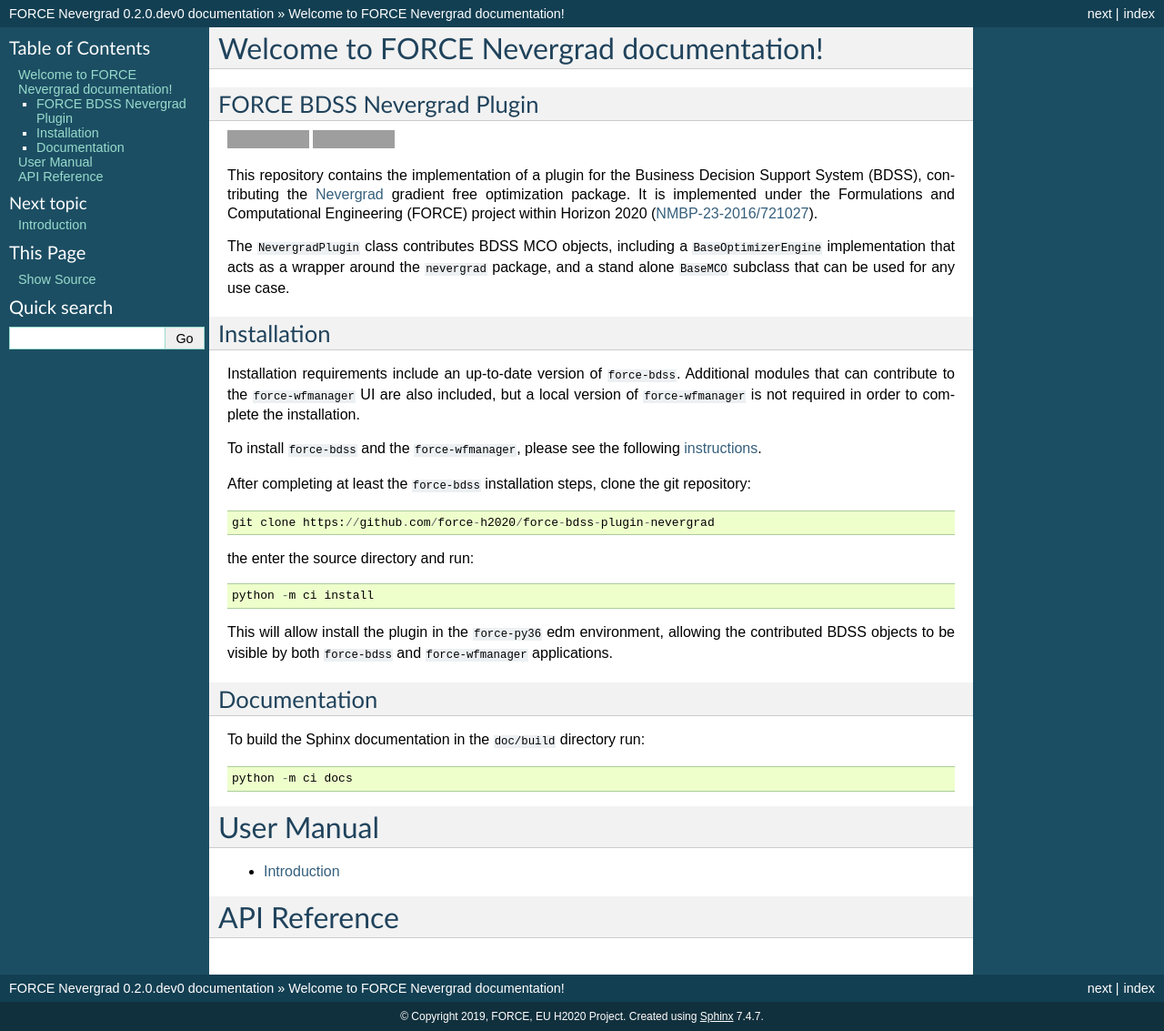
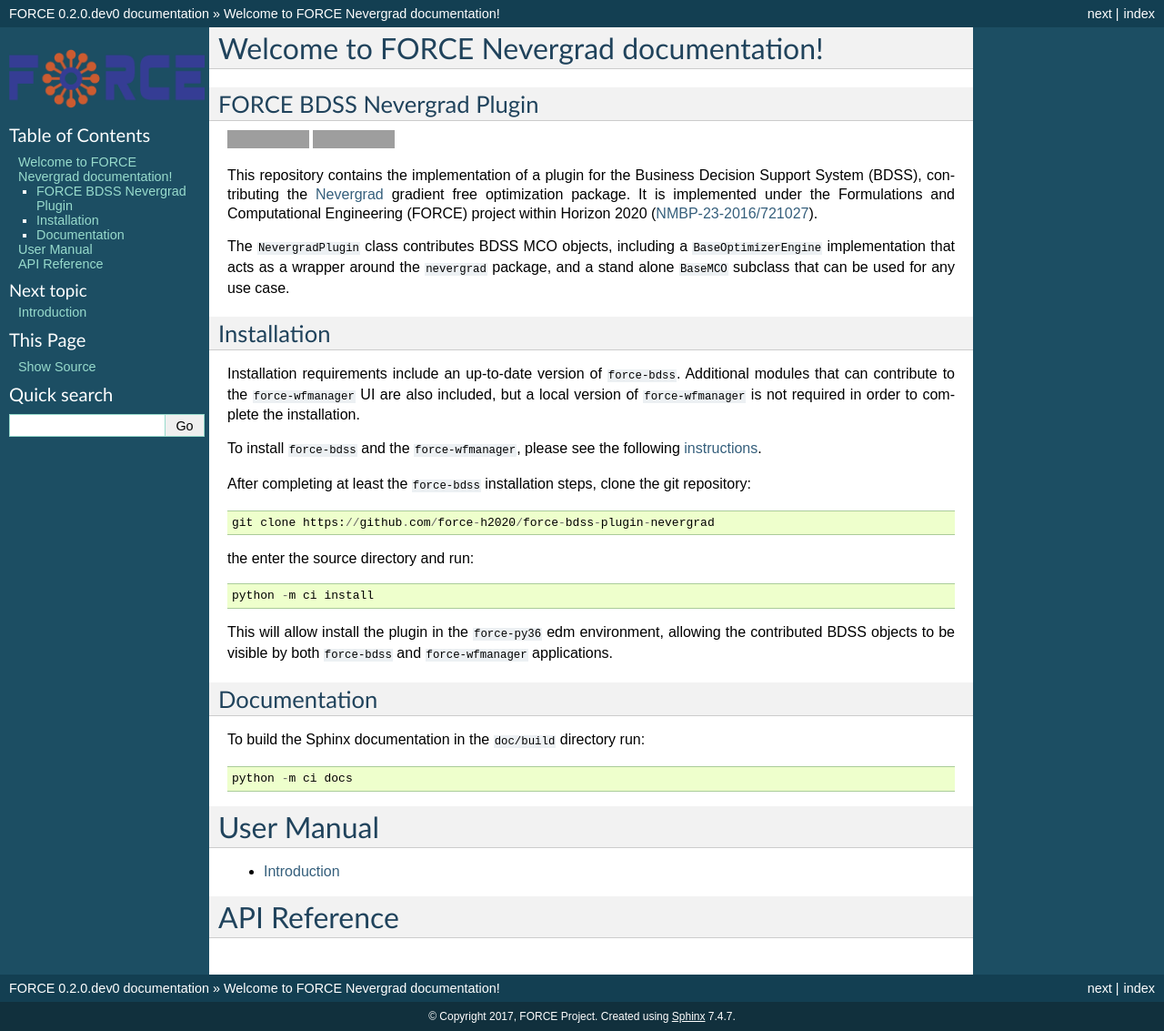
Before and after one commit to force-h2020/force-bdss-plugin-nevergrad, a Sphinx documentation site: the page built from doc/source/index.rst, in a window 1280 px wide. Shown: the whole page at 91% size. Built offline with Sphinx 7.4.7, drawn with Linux system fonts in a browser that asks for light colours; pages that are not in the unit, such as notebooks, are missing from menus; the version number is read from the project's files by our own code; part of the change alters nothing that is shown; grey boxes are pictures that could not be loaded.

Commit message:
copied doc/source/conf from other plugin

```diff
--- a/doc/source/conf.py
+++ b/doc/source/conf.py
@@ -1,16 +1,10 @@
 # -*- coding: utf-8 -*-
-#
-# FORCE documentation build configuration file, created by
-# sphinx-quickstart on Mon Feb 02 16:26:16 2015.
 
 import sphinx.environment
 from docutils.utils import get_source_line
 import sys
 import os
 
-def _warn_node(self, msg, node, **kwargs):
-    if not msg.startswith('nonlocal image URI found:'):
-        self._warnfunc(msg, '%s:%s' % get_source_line(node), **kwargs)
 
 sys.path.insert(0, os.path.join(
     os.path.dirname(os.path.abspath(__file__)), "..", "..")
@@ -18,27 +12,23 @@ sys.path.insert(0, os.path.join(
 
 from force_nevergrad.version import __version__ as RELEASE
 
+MOCK_MODULES = []
+
+
+def _warn_node(self, msg, node, **kwargs):
+    if not msg.startswith('nonlocal image URI found:'):
+        self._warnfunc(msg, '%s:%s' % get_source_line(node), **kwargs)
+
+
 sphinx.environment.BuildEnvironment.warn_node = _warn_node
+
 
 def mock_modules():
     import sys
 
     from unittest.mock import MagicMock
 
-    try:
-        import tables
-    except ImportError:
-        MOCK_MODULES = ['tables']
-    else:
-        MOCK_MODULES = []
-
-    try:
-        import numpy
-    except ImportError:
-        MOCK_MODULES.append('numpy')
-
     class Mock(MagicMock):
-
         @classmethod
         def __getattr__(cls, name):
             return Mock()
@@ -49,13 +39,11 @@ def mock_modules():
     sys.modules.update((mod_name, Mock()) for mod_name in MOCK_MODULES)
     print('mocking {}'.format(MOCK_MODULES))
 
-# mock_modules()
-
-# General Configuration
-# ---------------------
+mock_modules()
 
 extensions = [
     'sphinx.ext.autodoc',
+    'sphinx.ext.intersphinx',
     'sphinx.ext.todo',
     'sphinx.ext.coverage',
     'sphinx.ext.mathjax',
@@ -63,33 +51,18 @@ extensions = [
     'sphinx.ext.viewcode',
     'sphinx.ext.autosummary',
     'sphinx.ext.napoleon',
-    'traits.util.trait_documenter'
 ]
-
-try:
-    import enthought_sphinx_theme
-
-    html_theme_path = [enthought_sphinx_theme.theme_path]
-    html_theme = 'enthought'
-except ImportError as exc:
-    import warnings
-    msg = '''Can't find Enthought Sphinx Theme, using default.
-                Exception was: {}
-                Enthought Sphinx Theme can be downloaded from
-                https://github.com/enthought/enthought-sphinx-theme'''
-    warnings.warn(RuntimeWarning(msg.format(exc)))
-
 
 templates_path = ['_templates']
 source_suffix = '.rst'
 master_doc = 'index'
-project = u'FORCE Nevergrad'
-copyright = u'2019, FORCE, EU H2020 Project'
+project = u'FORCE'
+copyright = u'2017, FORCE Project'
 version = ".".join(RELEASE.split(".")[0:3])
 release = RELEASE
-exclude_patterns = []
 pygments_style = 'sphinx'
 html_theme = 'classic'
 html_static_path = ['_static']
-htmlhelp_basename = 'Forcedoc'
+html_logo = '_static/force_logo.png'
+htmlhelp_basename = 'FORCEdoc'
 intersphinx_mapping = {'http://docs.python.org/': None}
```
Also changed, not shown: doc/source/_static/force_logo.png (added).
